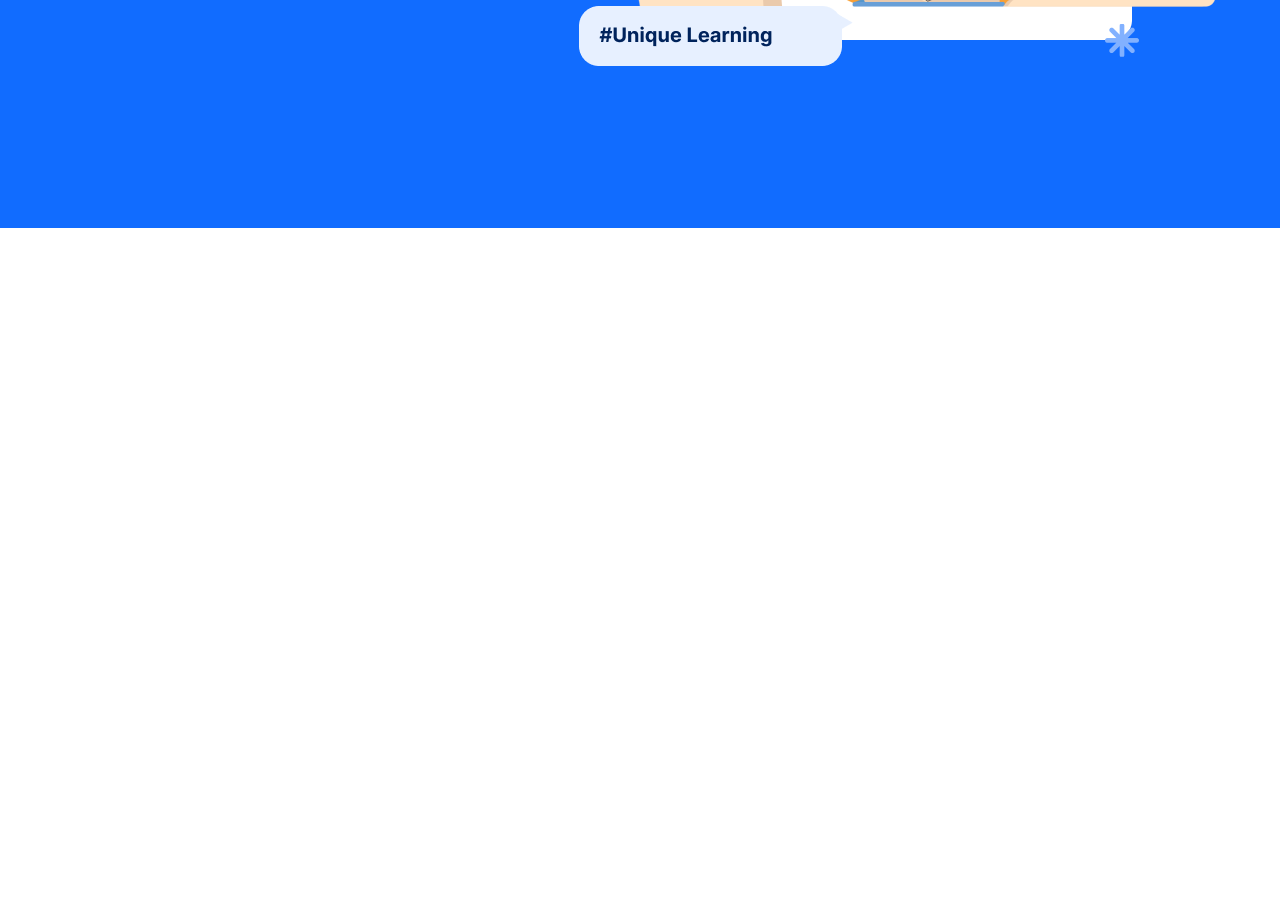
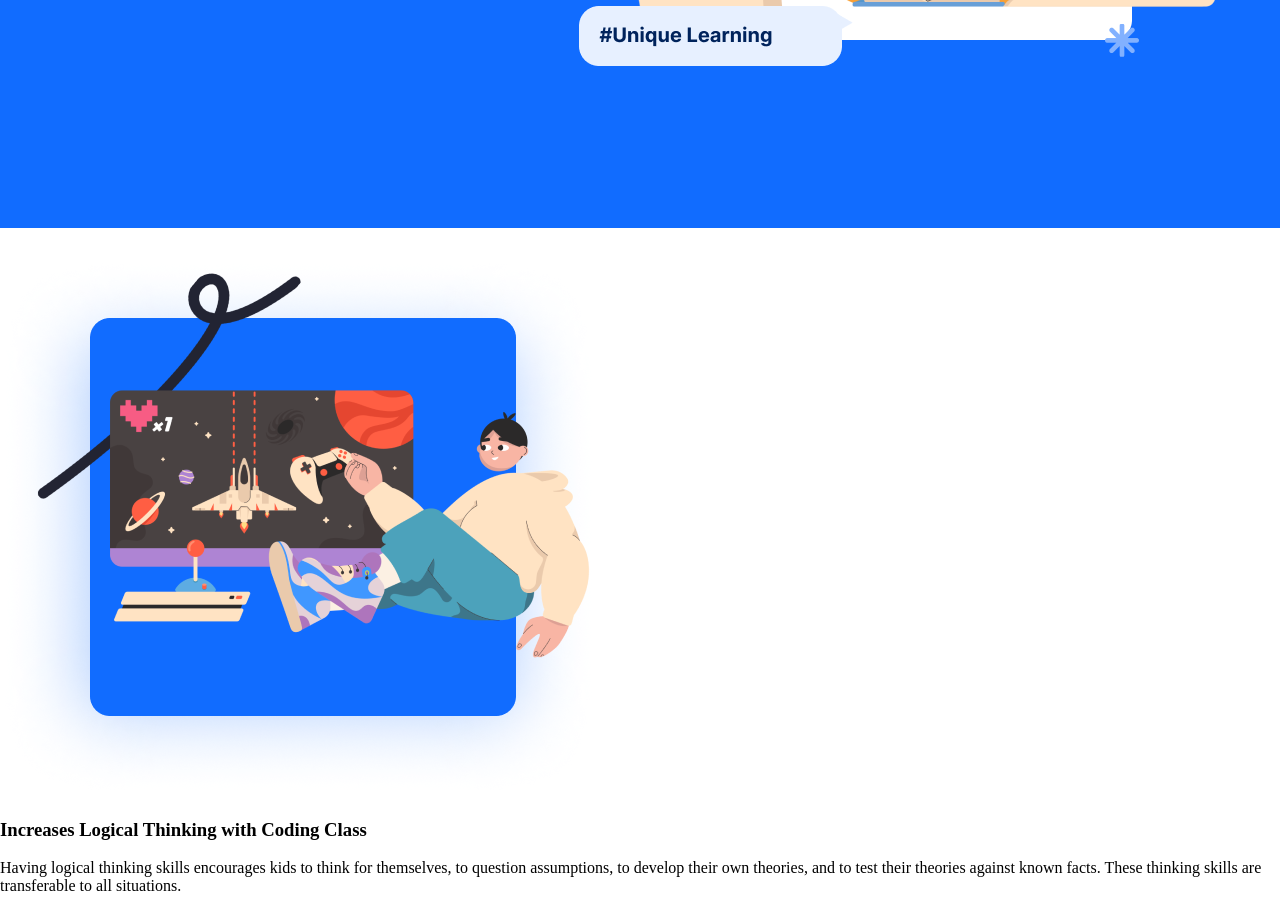
Before and after one commit to Lucaslmp77/Lucas-Mendes---Entrega-final---Landing-page, a plain HTML site: page index.html in a window 1280 px wide. Shown: the part 572-1483 px from the top of the page. Before the commit the page ends 800 px from the top, so only its background shows below. Drawn offline with Linux system fonts and the light colour scheme.

Commit message:
pagina2 estrutura html e add da imagem; direcionamento atraves do item menu (tag nav) our activity

```diff
--- a/index.html
+++ b/index.html
@@ -8,13 +8,13 @@
         <title>Landing page do Lucas</title>
     </head>
     <body>
-    <section class="homepage">
+        <section id="homepage">
             <header class="cabecalho">
                 <img src="imagens/logo.png" alt="logo">
                 <nav class="menu">
                     <a class="menutestimony" href="">Testimony</a>
                     <a class="menuitem" href="">Class</a>
-                <a class="menuitem" href="">Our Activity</a>
+                    <a class="menuitem" href="#pag2">Our Activity</a>
                     <a class="menuitem" href="">Contact us</a>
                 </nav>
                 <button class="botaologin">Login</button>
@@ -29,5 +29,17 @@
                 <img class="imghome" src="imagens/imagem agrupada.png" alt="imagem homepage">
             </div>
         </section>
+        <section id="pag2">
+            <img src="imagens/imgpagina2.png" alt="imagem da pagina 2" />
+            <article>
+            <h1>Increases Logical Thinking with Coding Class</h1>
+            <p>
+                Having logical thinking skills encourages kids to think for
+                themselves, to question assumptions, to develop their own theories,
+                and to test their theories against known facts. These thinking skills
+                are transferable to all situations.
+            </p>
+            </article>
+        </section>
     </body>
 </html>
--- a/style.css
+++ b/style.css
@@ -5,7 +5,7 @@ body {
     padding: 0;
 }
 
-.homepage {
+#homepage {
     height: 100vh;
     background: #116CFF;
 }
```
Also changed, not shown: imagens/imgpagina2.png (added). Lines whose indentation alone changed are shown as unchanged.
